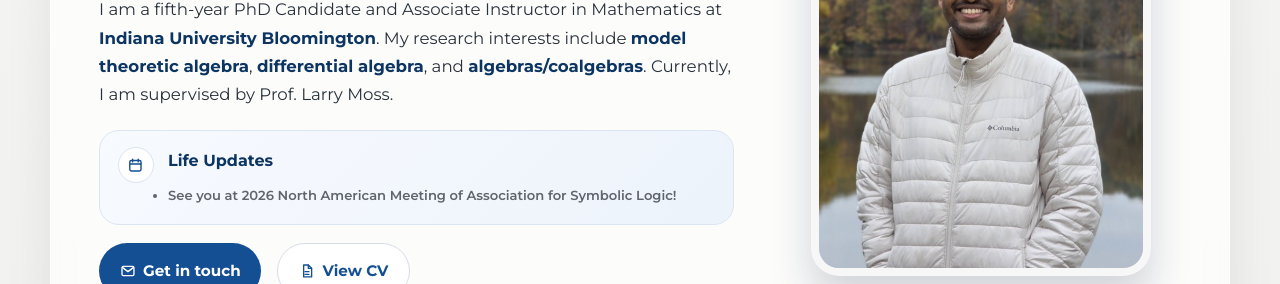
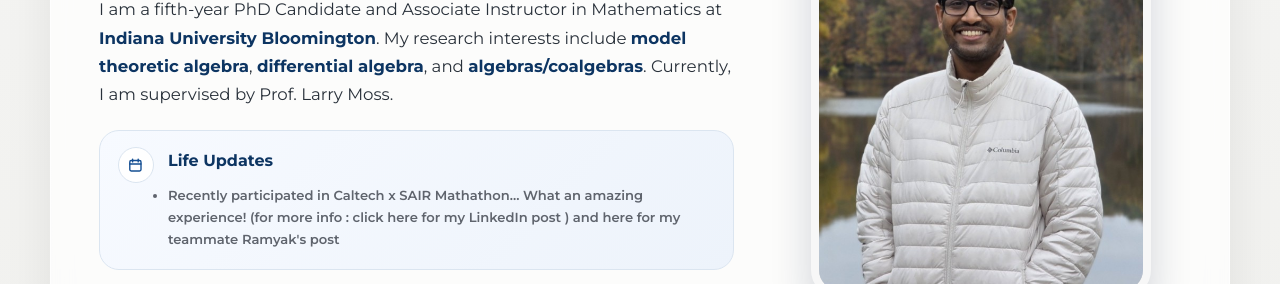
Before and after one commit to osandaabhi/osandaabhi.github.io, a plain HTML site: page index.html in a window 1280 px wide. Shown: the part 663-947 px from the top of the page. Drawn offline with Linux system fonts and the light colour scheme.

Commit message:
Modify life updates in index.html
Updated life updates section with recent event participation.

```diff
--- a/index.html
+++ b/index.html
@@ -99,7 +99,8 @@
               <h3>Life Updates</h3>
               <span class="profile-updates-date">
                 <ul>
-                  <li>See you at 2026 North American Meeting of Association for Symbolic Logic!</li>
+                  <li>Recently participated in Caltech x SAIR Mathathon... What an amazing experience! (for more info : <a href = "https://lnkd.in/p/gYP6XG4t"> click here for my LinkedIn post
+                  </a>) and <a href="https://lnkd.in/p/g5hrVPfr"> here for my teammate Ramyak's post</a></li>
                 </ul>
               </span>
             </div>
```
